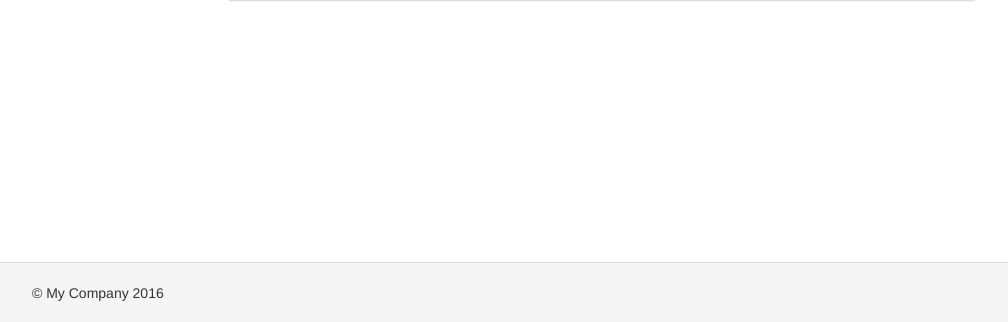
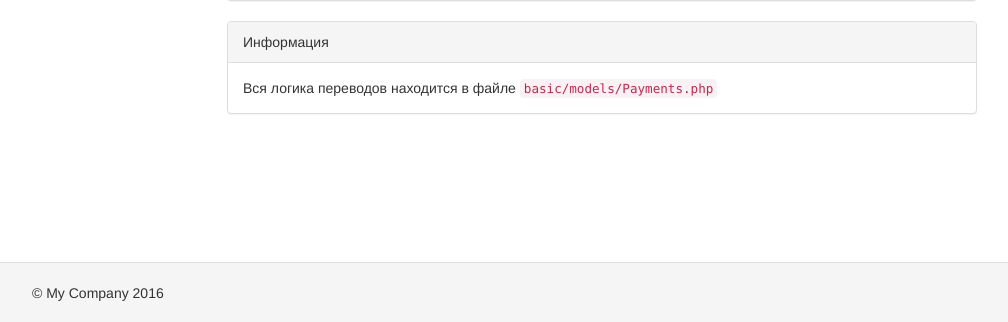
Before and after one commit to Anonimixie/ForNovosibirsk, a Yii app: template basic/views/site/index.php in a window 1280 px wide. Shown: the part 478-800 px from the top of the page, without its empty margins (38-1046 px from the left). Run offline with PHP 8.4 and a stand-in for Yii, Linux system fonts and the light colour scheme; the template is opened without the code that fills it, so the values that code supplies are empty; some libraries are stand-ins or nearby versions.

Commit message:
add readme and info

```diff
--- a/basic/views/site/index.php
+++ b/basic/views/site/index.php
@@ -93,5 +93,14 @@ use yii\helpers\Html;
                 </table>
             </div>
         </div>
+
+        <div class="panel panel-default">
+            <div class="panel-heading">
+                Информация
+            </div>
+            <div class="panel-body">
+                Вся логика переводов находится в файле <code>basic/models/Payments.php</code>
+            </div>
+        </div>
     </div>
 </div>
```
Also changed, not shown: README.md.
